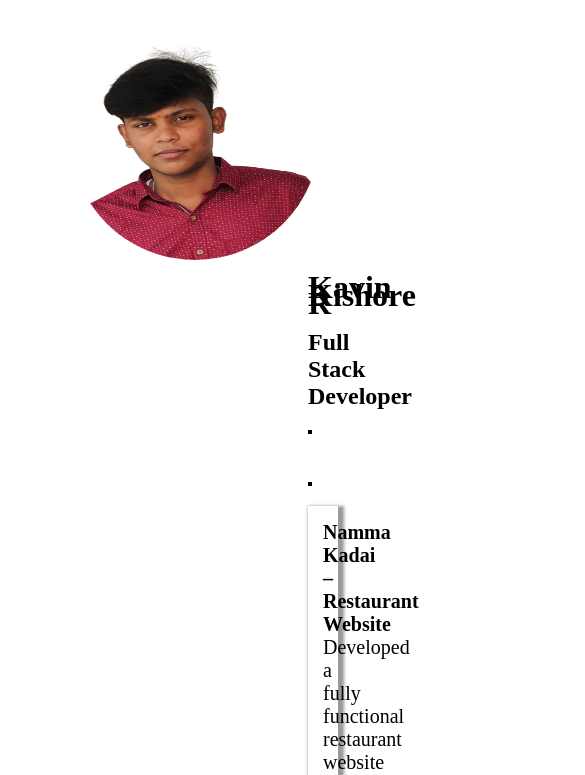
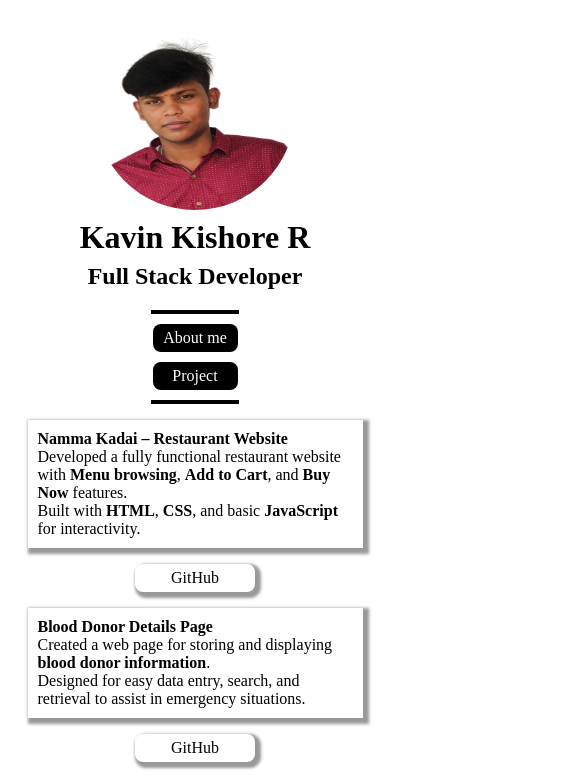
Before and after one commit to Kavinkishore6236/portfolio-new, a plain HTML site: page project.html in a window 390 px wide. Shown: the top 775 px of the page, 585 px wide, since content can reach past the window. Drawn offline with Linux system fonts and the light colour scheme.

Commit message:
Update style.css

```diff
--- a/style.css
+++ b/style.css
@@ -72,3 +72,26 @@ a{
     background-color: rgb(255, 255, 255)    ;
     font-family: Arial, Helvetica, sans-serif;
 }
+@media (max-width: 768px) {
+    .pro, .abt {
+        margin-left: auto;
+        margin-right: auto;
+        display: block;
+        text-align: center;
+        width: 65px;
+    }
+    .pro{
+        margin-top: 10px;
+    }
+    .container {
+        margin-left: 5vw;
+        margin-right: 5vw;
+    }
+    img {
+        width: 200px;
+        height: 200px;
+    }
+    #p1 {
+        font-size: 16px;
+        padding: 10px;
+    }}
```
